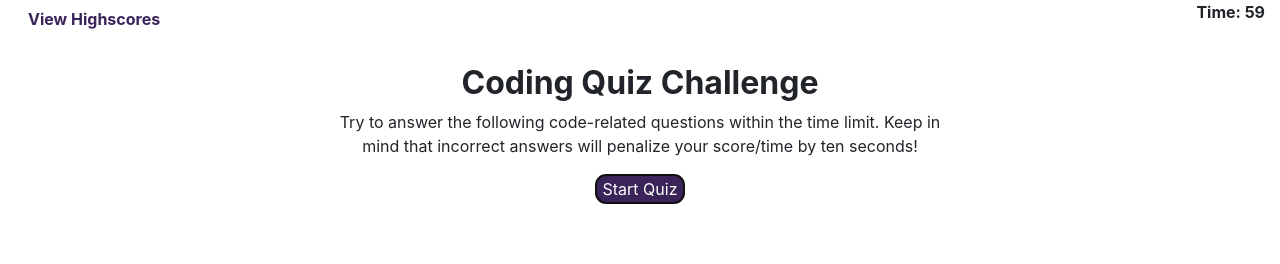
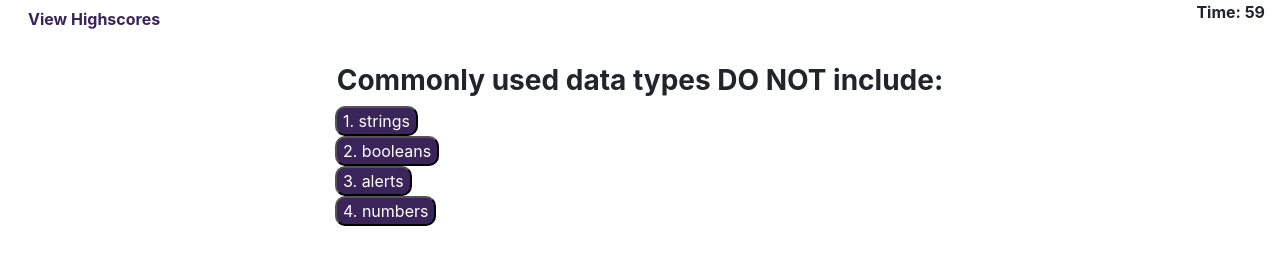
Before and after one commit to cbragg9/JavaScript_Quiz, a plain HTML site: page index.html in a window 1280 px wide. Both pictures are taken after a click on the button "Start Quiz". Drawn offline with nearby package versions, Linux system fonts and the light colour scheme.

Commit message:
display first question on click

```diff
--- a/index.html
+++ b/index.html
@@ -28,16 +28,22 @@
     <div class="container-fluid">
 
         <div class="row header">
-            <div class="col-12 text-center title">
-                <h2 id="quiz-titles">Coding Quiz Challenge</h2>
+            <div class="col-12 text-center">
+                <h3 id="quiz-titles">Coding Quiz Challenge</h3>
             </div>
         </div>
 
         <div class="row">
-            <div class="col-10 col-sm-8 col-md-6 text-center offset-1 offset-sm-2 offset-md-3 middle-content">
-                <p>Try to answer the following code-related questions within the time limit. Keep in mind that incorrect
+            <div class="col-10 col-sm-8 col-md-6 text-center offset-1 offset-sm-2 offset-md-3">
+                <p id="quiz-instructions">Try to answer the following code-related questions within the time limit. Keep in mind that incorrect
                     answers will penalize your score/time by ten seconds!
                 </p>
+
+                <!-- Buttons not displayed on home screen -->
+                <button id="first-question" class="purple-button quiz-questions">1. strings</button>
+                <button id="second-question" class="purple-button quiz-questions">2. booleans</button>
+                <button id="third-question" class="purple-button quiz-questions">3. alerts</button>
+                <button id="forth-question" class="purple-button quiz-questions">4. numbers</button>
             </div>
         </div>
 
--- a/script.js
+++ b/script.js
@@ -1,14 +1,24 @@
 var timerEl = document.getElementById("timer");
 var startEl = document.getElementById("quiz-Start");
+var quizTitlesEl = document.getElementById("quiz-titles");
+var quizInstructionsEl = document.getElementById("quiz-instructions");
 
+// Stores an HTML collection, requires a for loop to iterate through all buttons
+var quizButtonsEl = document.getElementsByClassName("quiz-questions");
+
+
+// Start countdown and first question when quiz start button is clicked
 startEl.addEventListener("click", countdown);
+startEl.addEventListener("click", firstQuestion);
 
+// Create text node and display initial timer as 0
 var timeCount = 0;
+var timeLeft = 60;
 var text = document.createTextNode("Time: " + timeCount);
 timerEl.appendChild(text);
 
+// Start timer countdown and display first question
 function countdown() {
-    var timeLeft = 60;
 
     var timeInterval = setInterval(function() {
         timeCount = timeLeft;
@@ -23,3 +33,22 @@ function countdown() {
 
     }, 1000);
 }
+
+// Remove quiz instructions and quiz start quizButtonsEl, change title to quiz questionTwo, and display button html collection
+function firstQuestion() {
+
+    startEl.style.display = "none";
+    quizInstructionsEl.style.display = "none";
+    quizTitlesEl.textContent = "Commonly used data types DO NOT include:";
+
+    // for loop to iterate over all html collection
+    for (var i = 0; i < quizButtonsEl.length; i++) {
+        quizButtonsEl[i].style.display = "block";
+    }
+
+}
+
+
+
+
+var questionTwo = ["1. quotes", "2. curly brackets", "3. parentheses", "4. square brackets"];
--- a/style.css
+++ b/style.css
@@ -20,3 +20,7 @@
 #timer {
     font-weight: bold;
 }
+
+.quiz-questions {
+    display: none;
+}
```
Also changed, not shown: 1 other file.
